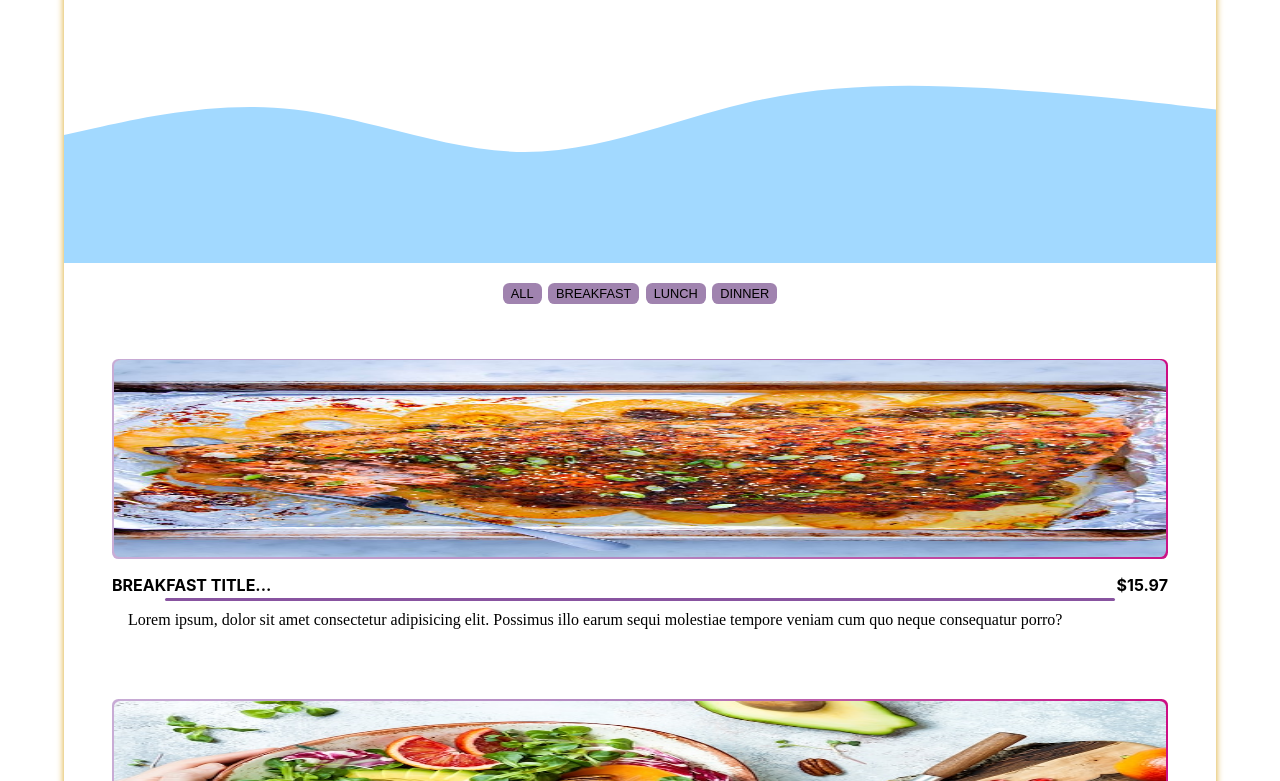
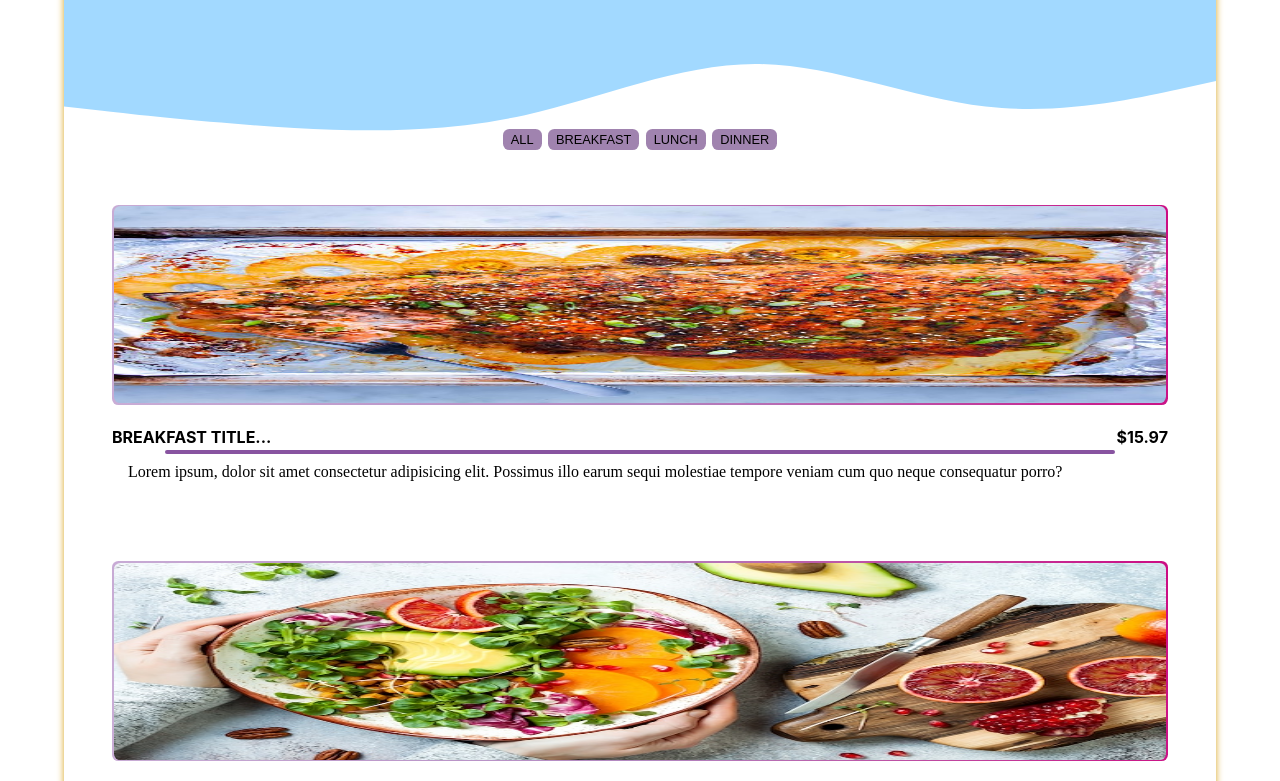
Before and after one commit to Amosi-04-sanga/MENU-WITH-JS, a plain HTML site: page index.html in a window 1280 px wide. Shown: the part 127-908 px from the top of the page. Drawn offline with Linux system fonts and the light colour scheme.

Commit message:
styles.css added

```diff
--- a/styles.css
+++ b/styles.css
@@ -30,7 +30,30 @@ body {
 }
 
 .menu__header {
+  position: relative;
+  display: -webkit-box;
+  display: -ms-flexbox;
+  display: flex;
+  -webkit-box-orient: vertical;
+  -webkit-box-direction: normal;
+      -ms-flex-direction: column;
+          flex-direction: column;
+  -webkit-box-pack: start;
+      -ms-flex-pack: start;
+          justify-content: flex-start;
+  height: 20vh;
   margin: 1rem 0;
+}
+
+.menu__wave {
+  position: absolute;
+  left: 0;
+  right: 0;
+  top: 0;
+  bottom: 0;
+  -webkit-transform: rotate(180deg);
+          transform: rotate(180deg);
+  z-index: -2;
 }
 
 .menu__heading {
@@ -82,6 +105,13 @@ body {
 
 .menu__item {
   margin-bottom: 3rem;
+  display: -webkit-box;
+  display: -ms-flexbox;
+  display: flex;
+  -webkit-box-orient: vertical;
+  -webkit-box-direction: normal;
+      -ms-flex-direction: column;
+          flex-direction: column;
 }
 
 .menu__photo-wrapper {
@@ -136,7 +166,7 @@ body {
   }
 }
 
-@media only screen and (max-width: 700px) {
+@media only screen and (max-width: 750px) {
   .menu__section {
     -ms-grid-columns: (1fr)[2];
         grid-template-columns: repeat(2, 1fr);
```
